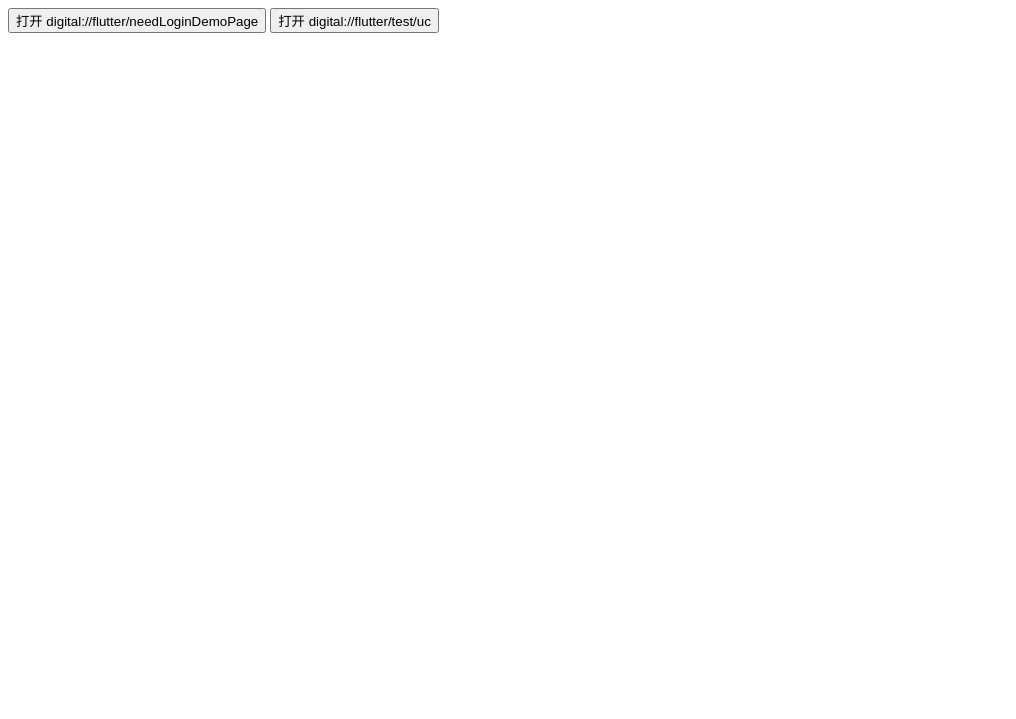
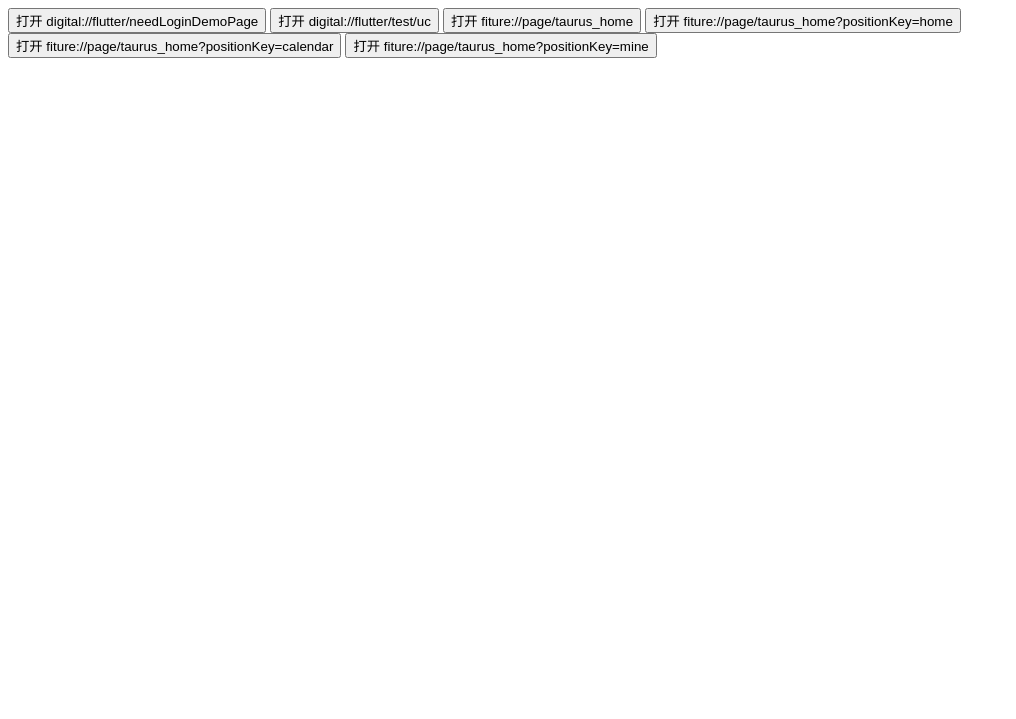
Before and after one commit to JNinBer/pages_test, a plain HTML site: page index.html in a window 1280 px wide. Shown: the part 81-800 px from the top of the page, without its empty margins (0-1016 px from the left). Drawn offline with Linux system fonts and the light colour scheme.

Commit message:
Update index.html

```diff
--- a/index.html
+++ b/index.html
@@ -8,6 +8,11 @@
 	<button onclick="openApp1()">打开 digital://flutter/needLoginDemoPage</button>
 	<button onclick="openApp2()">打开 digital://flutter/test/uc</button>
 
+	<button onclick="openApp3()">打开 fiture://page/taurus_home</button>
+	<button onclick="openApp4()">打开 fiture://page/taurus_home?positionKey=home</button>
+	<button onclick="openApp5()">打开 fiture://page/taurus_home?positionKey=calendar</button>
+	<button onclick="openApp6()">打开 fiture://page/taurus_home?positionKey=mine</button>
+
 	<script>
 		function openApp1() {
 			window.location.href = "digital://flutter/needLoginDemoPage";
@@ -15,7 +20,25 @@
 
 		function openApp2() {
 			window.location.href = "digital://flutter/official_group_class_index?position=group";
+
 		}
+
+		function openApp3() {
+			window.location.href = "fiture://page/taurus_home";
+		}
+
+		function openApp4() {
+			window.location.href = "fiture://page/taurus_home?positionKey=home";
+		}
+
+		function openApp5() {
+			window.location.href = "fiture://page/taurus_home?positionKey=calendar";
+		}
+
+		function openApp6() {
+			window.location.href = "fiture://page/taurus_home?positionKey=mine";
+		}
+
 	</script>
 </body>
 </html>
```
